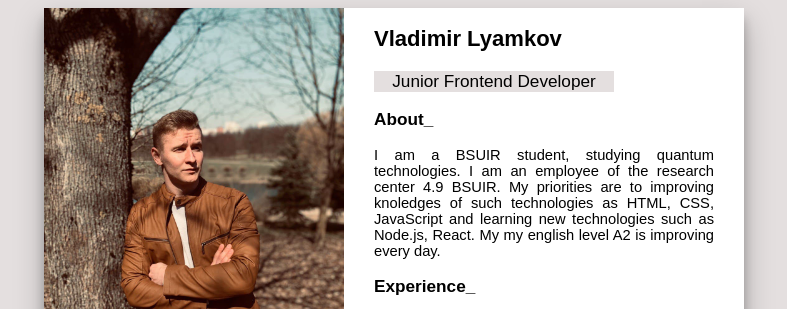
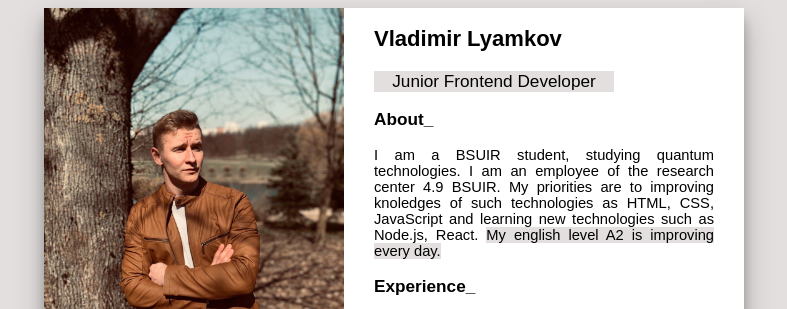
Before and after one commit to HandleWith/rsschool-cv, a plain HTML site: page index.html in a window 1280 px wide. Shown: the top 309 px of the page, without its empty margins (246-1033 px from the left). Drawn offline with Linux system fonts and the light colour scheme.

Commit message:
feat: add span for english level

```diff
--- a/index.html
+++ b/index.html
@@ -18,7 +18,7 @@
                     I am an employee of the research center 4.9 BSUIR.
                     My priorities are to improving knoledges of such technologies as HTML, CSS,
                     JavaScript and learning new technologies such as Node.js, React.
-                    My my english level A2 is improving every day.</p>
+                    <span>My english level A2 is improving every day.</span></p>
                     <h3>Experience_</h3>
                 <p>Junior Frontend Developer without commercial experience (2020-up to now).</p>
                 <h3>Code example_</h3>
--- a/style.css
+++ b/style.css
@@ -9,6 +9,9 @@ a {
 li {
     list-style: none;
     padding-bottom: 15px;
+}
+span {
+    background: #ddd7d7c9;
 }
 footer ul {
     display: flex;
```
